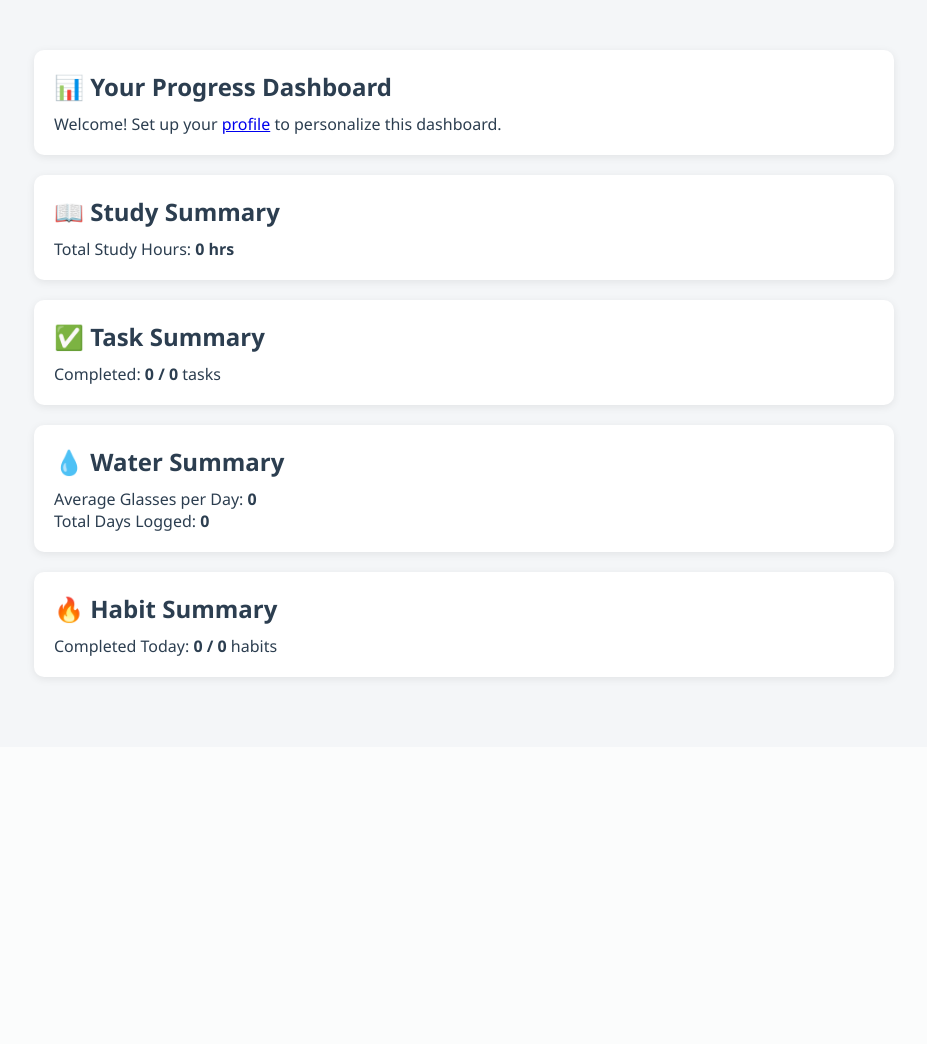
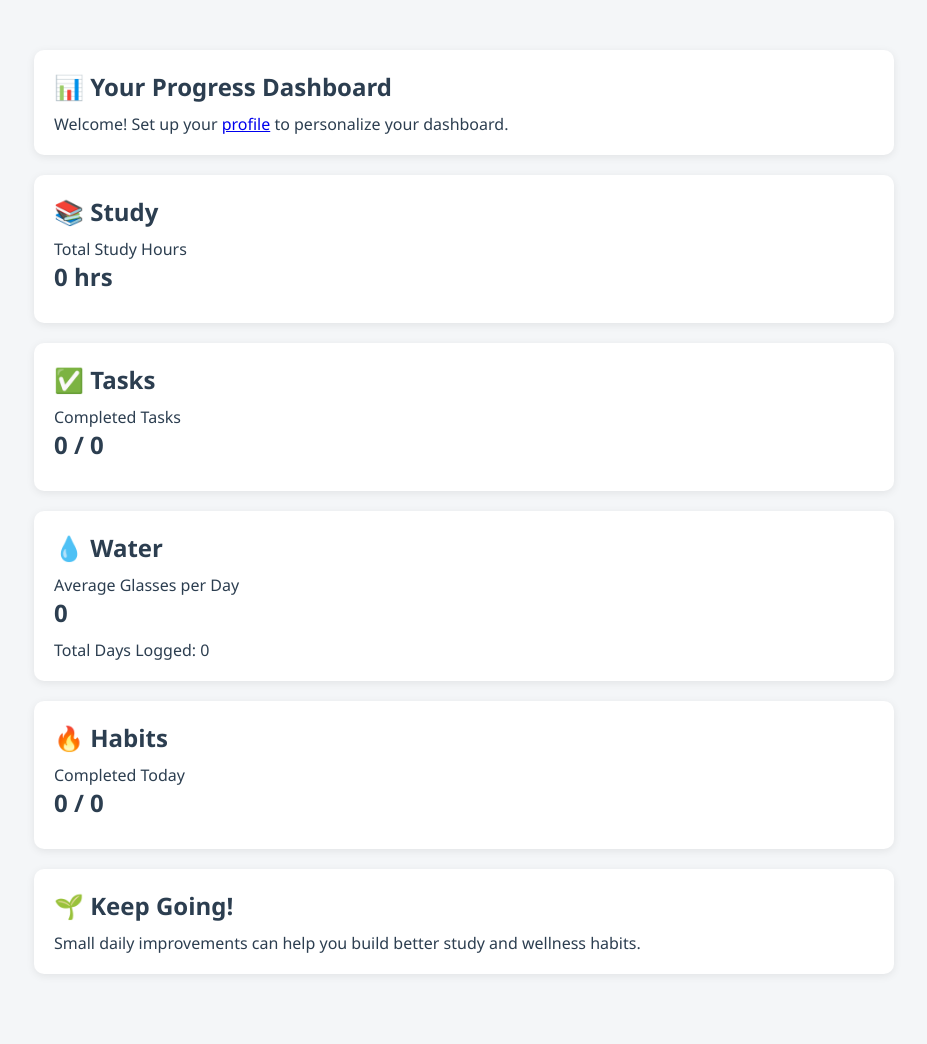
Before and after one commit to 24nn1a1270-source/student-study-health-tracker, a Flask app: page /dashboard in a window 1280 px wide. Shown: the part 60-1104 px from the top of the page, without its empty margins (176-1103 px from the left). Before the commit the page ends 741 px from the top, so only its background shows below. Run offline with Flask 3, Linux system fonts and the light colour scheme; data that the repository does not hold is empty.

Commit message:
Improve dashboard layout

```diff
--- a/templates/dashboard.html
+++ b/templates/dashboard.html
@@ -1,33 +1,55 @@
 {% extends "base.html" %}
 
 {% block content %}
+
 <div class="card">
     <h2>📊 Your Progress Dashboard</h2>
+
     {% if profile %}
-            <p>Welcome back, <strong>{{ profile['name'] }}</strong>! Here's your summary:</p>
+        <p>
+            Welcome back, <strong>{{ profile['name'] }}</strong>! 👋
+        </p>
+        <p>Here is your current academic and wellness summary.</p>
     {% else %}
-            <p>Welcome! Set up your <a href="/profile">profile</a> to personalize this dashboard.</p>
+        <p>
+            Welcome! Set up your
+            <a href="/profile">profile</a>
+            to personalize your dashboard.
+        </p>
     {% endif %}
 </div>
 
 <div class="card">
-        <h2>📖 Study Summary</h2>
-        <p>Total Study Hours: <strong>{{ total_study_hours }} hrs</strong></p>
+    <h2>📚 Study</h2>
+    <p>Total Study Hours</p>
+    <h2>{{ total_study_hours }} hrs</h2>
 </div>
 
 <div class="card">
-        <h2>✅ Task Summary</h2>
-        <p>Completed: <strong>{{ completed_tasks }} / {{ total_tasks }}</strong> tasks</p>
+    <h2>✅ Tasks</h2>
+    <p>Completed Tasks</p>
+    <h2>{{ completed_tasks }} / {{ total_tasks }}</h2>
 </div>
 
 <div class="card">
-        <h2>💧 Water Summary</h2>
-        <p>Average Glasses per Day: <strong>{{ avg_water }}</strong></p>
-        <p>Total Days Logged: <strong>{{ total_water_logs }}</strong></p>
+    <h2>💧 Water</h2>
+    <p>Average Glasses per Day</p>
+    <h2>{{ avg_water }}</h2>
+    <p>Total Days Logged: {{ total_water_logs }}</p>
 </div>
 
 <div class="card">
-        <h2>🔥 Habit Summary</h2>
-        <p>Completed Today: <strong>{{ completed_habits }} / {{ total_habits }}</strong> habits</p>
+    <h2>🔥 Habits</h2>
+    <p>Completed Today</p>
+    <h2>{{ completed_habits }} / {{ total_habits }}</h2>
 </div>
+
+<div class="card">
+    <h2>🌱 Keep Going!</h2>
+    <p>
+        Small daily improvements can help you build better study
+        and wellness habits.
+    </p>
+</div>
+
 {% endblock %}
```
Lines whose indentation alone changed are shown as unchanged.
